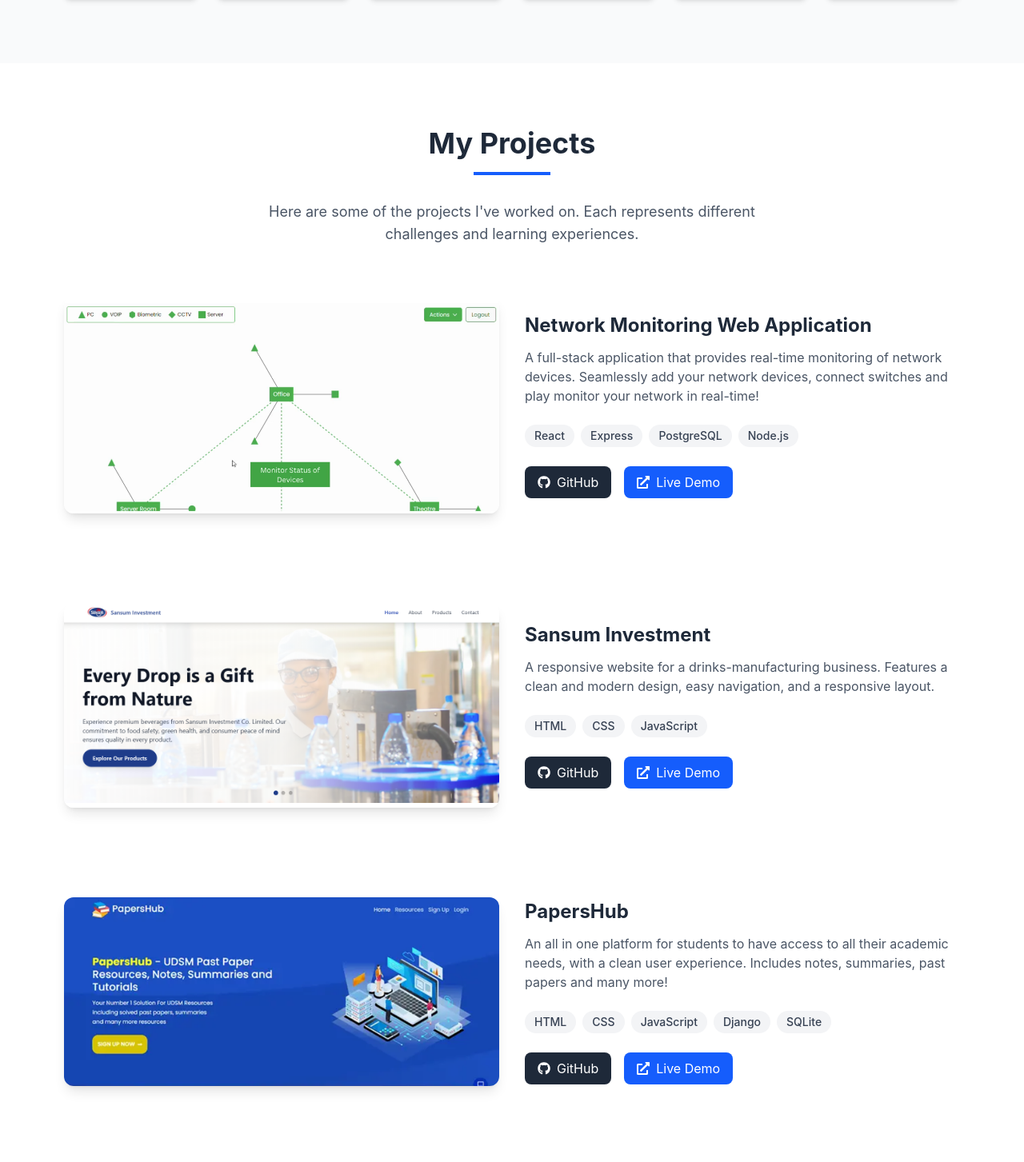
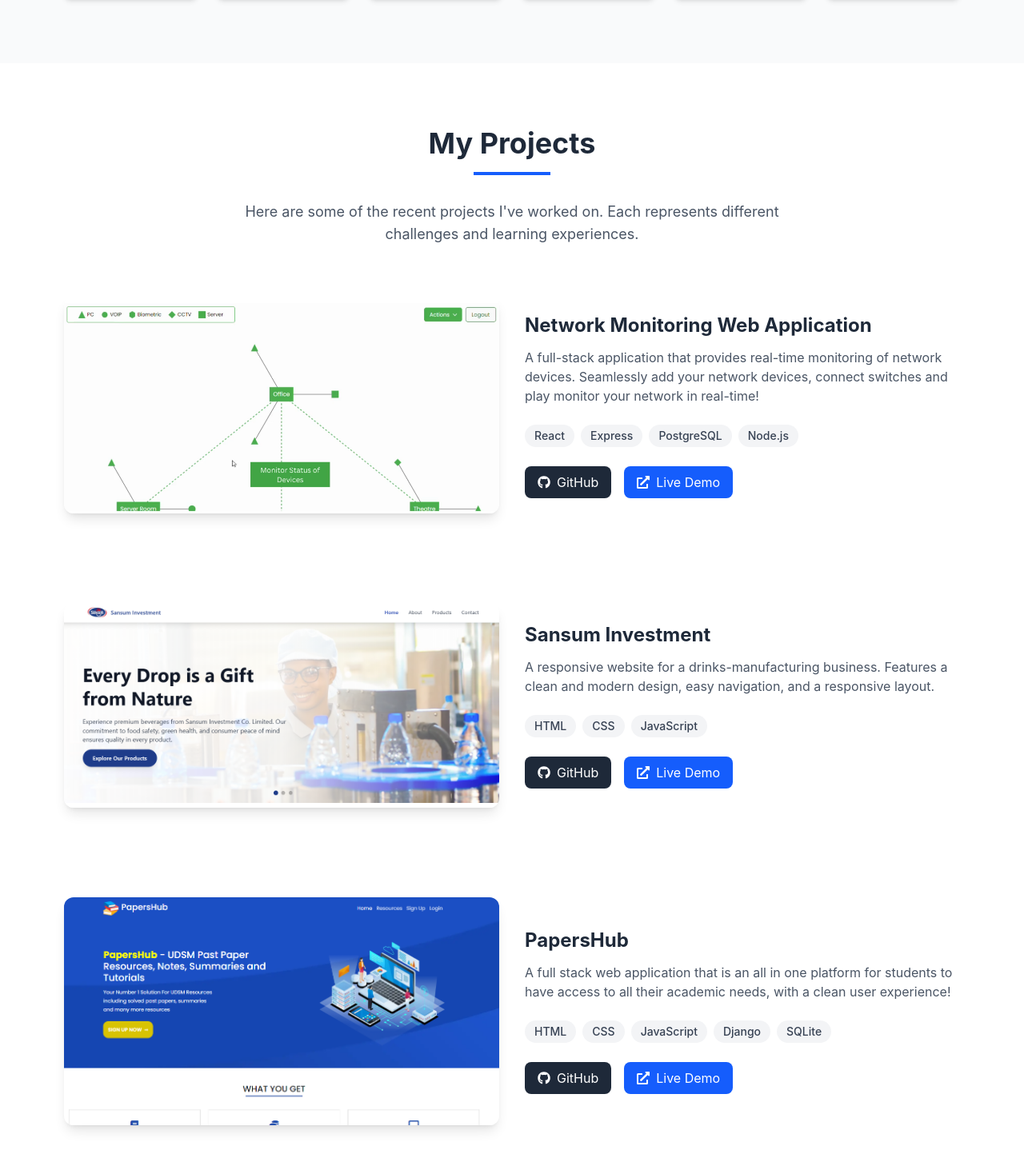
Before and after one commit to AK1239/my-portfolio, a React (Vite) app: page / in a window 1280 px wide. Shown: the part 1513-2966 px from the top of the page at 80% size. Built offline with nearby package versions, Linux system fonts and the light colour scheme.

Commit message:
optimized the projects section

```diff
--- a/src/components/Projects.jsx
+++ b/src/components/Projects.jsx
@@ -27,8 +27,8 @@
     id: 3,
     title: "PapersHub",
     description:
-      "An all in one platform for students to have access to all their academic needs, with a clean user experience. Includes notes, summaries, past papers and many more!",
-    image: "/images/papershub.png",
+      "A full stack web application that is an all in one platform for students to have access to all their academic needs, with a clean user experience!",
+    image: "/images/paperhub.png",
     githubLink: "https://github.com/AK1239/papershub-main",
     liveLink: "https://papershub.co.tz",
     techStack: ["HTML", "CSS", "JavaScript", "Django", "SQLite"],
@@ -49,8 +49,8 @@
           <h2 className="text-4xl font-bold mb-4 text-gray-800">My Projects</h2>
           <div className="w-24 h-1 bg-blue-600 mx-auto mb-8"></div>
           <p className="text-lg text-gray-600 max-w-2xl mx-auto">
-            Here are some of the projects I've worked on. Each represents different challenges and
-            learning experiences.
+            Here are some of the recent projects I've worked on. Each represents different
+            challenges and learning experiences.
           </p>
         </motion.div>
 
```
Also changed, not shown: public/images/paperhub.png (added).
